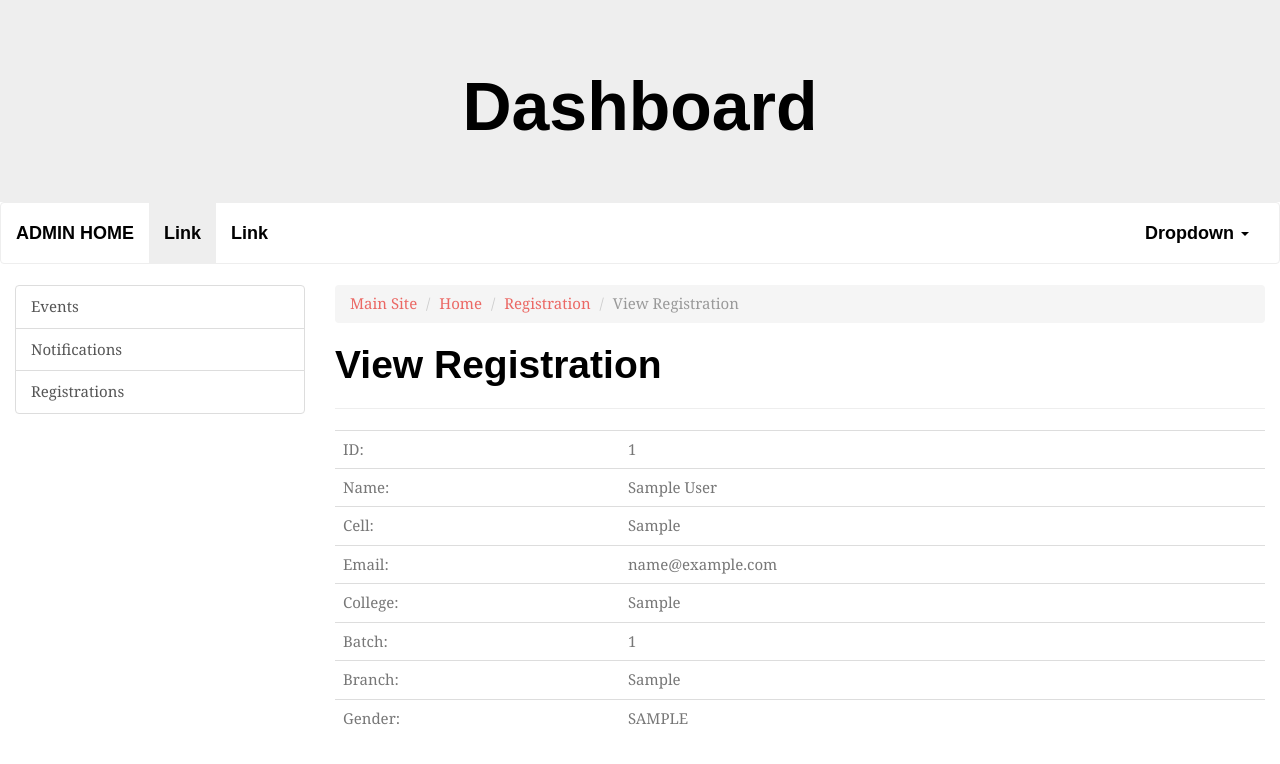
After one commit to mohsinulhaq/techvaganza2k16, a Flask app: page /admin/registrations/view/1 in a window 1280 px wide. The commit adds this page. Shown: the top 764 px of the page. Run offline with Flask 2, Linux system fonts and the light colour scheme; tables that the repository leaves empty hold one stand-in row (values such as "Sample post"); parts of the project's set-up code (start-up, migrations or seed data) failed here and were passed over; some libraries are stand-ins or nearby versions; some web fonts are replaced.

Commit message:
Added registration list and individual view

```diff
--- /dev/null
+++ b/app/templates/admin/viewregistration.html
@@ -0,0 +1,51 @@
+{% extends "admin/base.html" %}
+
+{% block title %}
+    Registrations
+{% endblock %}
+
+{% block content %}
+    <ol class="breadcrumb">
+        <li><a href="http://techvaganza.org">Main Site</a></li>
+        <li><a href="{{ url_for('adminDashboard') }}">Home</a></li>
+        <li><a href="{{ url_for('adminDashboardRegistrations') }}">Registration</a></li>
+        <li class="active">View Registration</li>
+    </ol>
+
+    <h1>View Registration</h1>
+    <hr>
+    <table class="table">
+        <tr>
+            <td>ID:</td>
+            <td>{{ user.id }}</td>
+        </tr>
+        <tr>
+            <td>Name:</td>
+            <td>{{ user.name }}</td>
+        </tr>
+        <tr>
+            <td>Cell:</td>
+            <td>{{ user.cell }}</td>
+        </tr>
+        <tr>
+            <td>Email:</td>
+            <td>{{ user.email }}</td>
+        </tr>
+        <tr>
+            <td>College:</td>
+            <td>{{ user.college }}</td>
+        </tr>
+        <tr>
+            <td>Batch:</td>
+            <td>{{ user.batch }}</td>
+        </tr>
+        <tr>
+            <td>Branch:</td>
+            <td>{{ user.branch }}</td>
+        </tr>
+        <tr>
+            <td>Gender:</td>
+            <td>{% filter upper %}{{ user.gender }}{% endfilter %}</td>
+        </tr>
+    </table>
+{% endblock %}
--- a/app/views.py
+++ b/app/views.py
@@ -39,8 +39,14 @@ def adminDashboardNotifications():
 
 @app.route('/admin/registrations/')
 def adminDashboardRegistrations():
-    return render_template('admin/registrations.html')
+    users = User.query.all()
+    return render_template('admin/registrations.html', users=users)
 
+
+@app.route('/admin/registrations/view/<int:id>')
+def adminDashboardViewRegistration(id):
+    user = User.query.get(id)
+    return render_template('admin/viewregistration.html', user=user)
 
 # -----------------------------------------------------------------------------------------
 #     General Routes
```
Also changed, not shown: app/templates/admin/registrations.html (+22 -0 lines).
